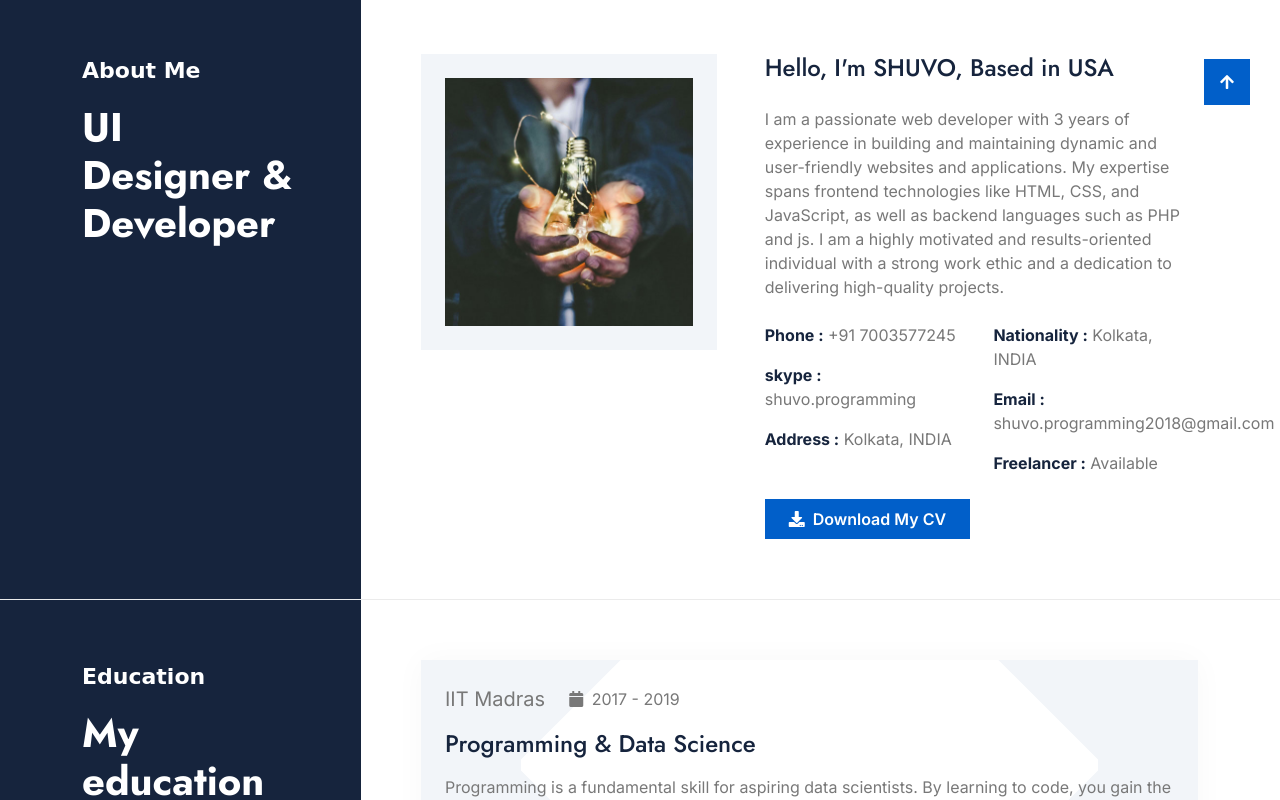
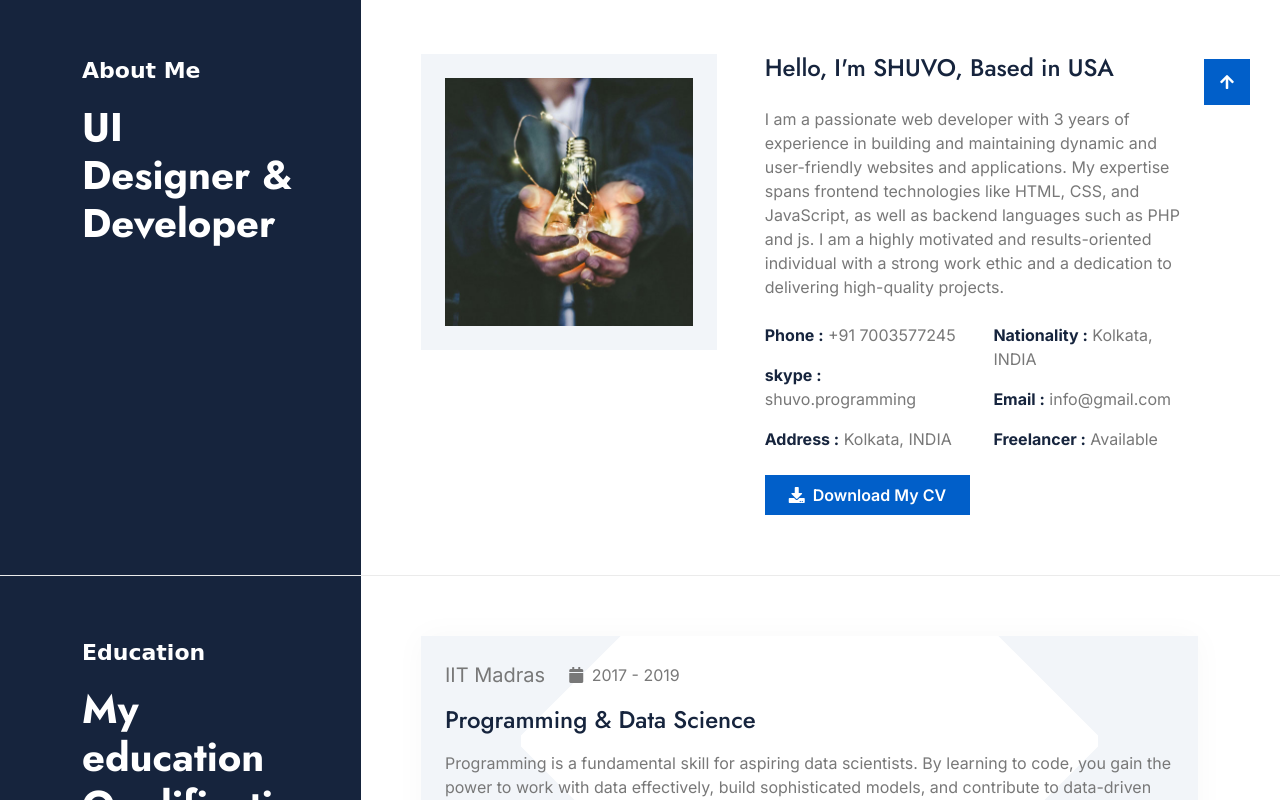
Before and after one commit to shuvoprogramming/genius.github.io, a plain HTML site: page index.html in a window 1280 px wide. Shown: the part 665-1465 px from the top of the page. Drawn offline with nearby package versions, Linux system fonts and the light colour scheme; a script that the page names is missing; a web font is replaced by a local one.

Commit message:
Update index.html

```diff
--- a/index.html
+++ b/index.html
@@ -154,7 +154,7 @@
                                         </div>
                                         <div class="col-6">
                                             <p><strong class="fw-bold text-dark">Nationality :</strong> Kolkata, INDIA</p>
-                                            <p><strong class="fw-bold text-dark">Email :</strong> shuvo.programming2018@gmail.com</p>
+                                            <p><strong class="fw-bold text-dark">Email :</strong> info@gmail.com</p>
                                             <p class="mb-0"><strong class="fw-bold text-dark">Freelancer :</strong> Available</p>
                                         </div>
                                     </div>
```
